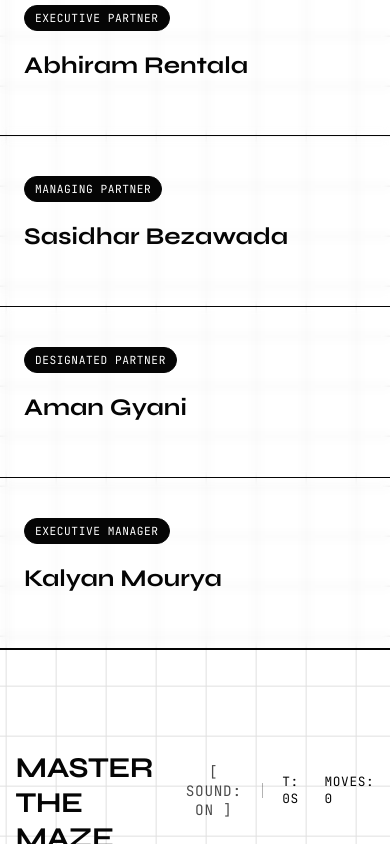
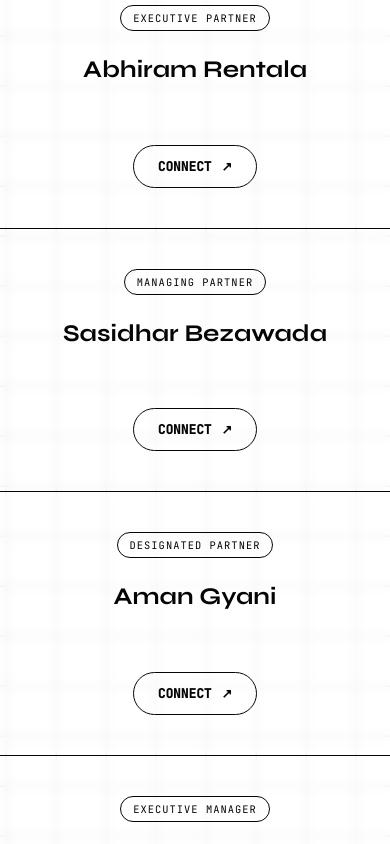
Before and after one commit to variable005/market-maze, a React (Vite) app: page / in a window 390 px wide. Shown: the part 2820-3664 px from the top of the page. Built offline with nearby package versions, Linux system fonts and the light colour scheme.

Commit message:
added connect button with some animations

```diff
--- a/src/App.css
+++ b/src/App.css
@@ -153,11 +153,85 @@ body.dark-mode .nav-logo-img { filter: invert(1) brightness(2); }
 .bg-huge-num { position: absolute; bottom: -50px; right: -20px; font-size: 20rem; font-family: var(--font-display); font-weight: 800; color: var(--ink); opacity: 0.03; z-index: 0; pointer-events: none; line-height: 1; }
 body.dark-mode .deck-item:hover, body.dark-mode .deck-item.active { background: var(--ink); color: var(--bg); }
 
-/* --- LEADERSHIP --- */
+/* --- LEADERSHIP (CREATIVE UPDATE) --- */
 .founders-grid { display: grid; grid-template-columns: repeat(4, 1fr); border-bottom: 1px solid var(--ink); }
-.founder-col { padding: 60px 4vw; border-right: 1px solid var(--ink); display: flex; flex-direction: column; transition: border-color 0.3s; }
+.founder-col {
+    padding: 60px 2vw;
+    border-right: 1px solid var(--ink);
+    display: flex;
+    flex-direction: column;
+    align-items: center; /* Center content */
+    text-align: center;
+    transition: all 0.4s cubic-bezier(0.25, 1, 0.5, 1);
+    position: relative;
+    overflow: hidden;
+    min-height: 400px; /* Taller for effect */
+    justify-content: center;
+}
 .founder-col:last-child { border-right: none; }
-.founder-role { display: inline-block; padding: 5px 10px; border: 1px solid var(--ink); border-radius: 20px; margin-bottom: 20px; font-size: 0.7rem; background: var(--ink); color: var(--bg); width: fit-content; transition: background 0.3s, color 0.3s; }
+.founder-role {
+    display: inline-block;
+    padding: 5px 12px;
+    border: 1px solid var(--ink);
+    border-radius: 20px;
+    margin-bottom: 25px;
+    font-size: 0.65rem;
+    background: transparent;
+    color: var(--ink);
+    transition: all 0.3s;
+    letter-spacing: 0.1em;
+}
+.founder-name {
+    font-size: 1.5rem;
+    line-height: 1.2;
+    margin-bottom: 40px;
+    z-index: 2;
+    transition: transform 0.4s ease;
+}
+
+/* Connect Button Styling */
+.connect-btn {
+    position: absolute;
+    bottom: -60px; /* Hidden initially */
+    opacity: 0;
+    text-decoration: none;
+    font-family: var(--font-tech);
+    font-size: 0.8rem;
+    font-weight: 700;
+    color: var(--bg);
+    background: var(--ink);
+    padding: 12px 24px;
+    border-radius: 50px;
+    display: flex;
+    align-items: center;
+    gap: 10px;
+    transition: all 0.4s cubic-bezier(0.34, 1.56, 0.64, 1);
+    border: 1px solid var(--ink); /* Matching border for hover flip */
+}
+
+/* Hover Effects on Founder Card */
+.founder-col:hover {
+    background: var(--ink);
+}
+.founder-col:hover .founder-role {
+    background: var(--bg);
+    color: var(--ink);
+    border-color: var(--bg);
+}
+.founder-col:hover .founder-name {
+    color: var(--bg);
+    transform: translateY(-20px);
+}
+.founder-col:hover .connect-btn {
+    bottom: 50px;
+    opacity: 1;
+    background: var(--bg);
+    color: var(--ink);
+}
+.connect-btn:hover {
+    transform: scale(1.1);
+    box-shadow: 0 0 20px rgba(255,255,255,0.3);
+}
 
 /* --- FAQ SECTION --- */
 .faq-container { display: flex; flex-direction: column; }
@@ -258,7 +332,27 @@ body.dark-mode .maze-overlay { background: var(--glass-bg); }
     .hero-title { font-size: clamp(1.8rem, 7vw, 2.5rem); word-break: normal; overflow-wrap: break-word; text-align: left; }
     .hero-footer { align-items: flex-start; text-align: left; margin-top: 30px; gap: 30px; flex-direction: column; }
     .hero-sub { text-align: left; margin: 0; }
-    .founder-col, .benefit-box { border-right: none !important; border-bottom: 1px solid var(--ink); padding: 40px 24px; background: rgba(255, 255, 255, 0.05); backdrop-filter: blur(5px); }
+    .founder-col, .benefit-box {
+        border-right: none !important;
+        border-bottom: 1px solid var(--ink);
+        padding: 40px 24px;
+        background: rgba(255, 255, 255, 0.05);
+        backdrop-filter: blur(5px);
+        min-height: auto; /* Reset for mobile */
+    }
+
+    /* Mobile Leadership Tweaks */
+    .founder-col .connect-btn {
+        position: relative;
+        bottom: auto;
+        opacity: 1;
+        margin-top: 20px;
+        background: transparent;
+        color: var(--ink);
+        border: 1px solid var(--ink);
+    }
+    .founder-col:hover .founder-name { transform: none; }
+
     .founder-col:last-child { border-bottom: none; }
     .nav-bar { position: fixed; top: 15px; left: 50%; transform: translateX(-50%); width: calc(100% - 32px); padding: 10px 16px; justify-content: space-between; }
     .nav-logo-img { height: 20px; width: auto; }
--- a/src/App.jsx
+++ b/src/App.jsx
@@ -42,6 +42,30 @@ const servicesData = [
         title: "Business Ops Consulting",
         desc: "Tackling critical issues to ensure sustainable business growth.",
         tags: ["SCALING", "PROCESS", "AUDITS"]
+    }
+];
+
+// --- DATA: LEADERSHIP TEAM ---
+const leadershipData = [
+    {
+        name: "Abhiram Rentala",
+        role: "EXECUTIVE PARTNER",
+        linkedin: "https://www.linkedin.com/in/abhiram-rentala-11ab0a1a7?utm_source=share&utm_campaign=share_via&utm_content=profile&utm_medium=ios_app"
+    },
+    {
+        name: "Sasidhar Bezawada",
+        role: "MANAGING PARTNER",
+        linkedin: "https://www.linkedin.com/in/b-sasidhar-b02b56252?utm_source=share&utm_campaign=share_via&utm_content=profile&utm_medium=ios_app"
+    },
+    {
+        name: "Aman Gyani",
+        role: "DESIGNATED PARTNER",
+        linkedin: "https://www.linkedin.com/in/aman-gyani-7495421a7?utm_source=share&utm_campaign=share_via&utm_content=profile&utm_medium=android_app"
+    },
+    {
+        name: "Kalyan Mourya",
+        role: "EXECUTIVE MANAGER",
+        linkedin: "https://www.linkedin.com/in/kalyan-mourya-ab7780261/"
     }
 ];
 
@@ -734,10 +758,20 @@ export default function App() {
                             <div className="pad-x pad-y border-b"><h2>Leadership</h2></div>
                         </RevealOnScroll>
                         <div className="founders-grid">
-                            <div className="founder-col"><span className="founder-role mono">EXECUTIVE PARTNER</span><h3 className="founder-name">Abhiram Rentala</h3></div>
-                            <div className="founder-col"><span className="founder-role mono">MANAGING PARTNER</span><h3 className="founder-name">Sasidhar Bezawada</h3></div>
-                            <div className="founder-col"><span className="founder-role mono">DESIGNATED PARTNER</span><h3 className="founder-name">Aman Gyani</h3></div>
-                            <div className="founder-col"><span className="founder-role mono">EXECUTIVE MANAGER</span><h3 className="founder-name">Kalyan Mourya</h3></div>
+                            {leadershipData.map((leader, index) => (
+                                <div className="founder-col" key={index}>
+                                    <span className="founder-role mono">{leader.role}</span>
+                                    <h3 className="founder-name">{leader.name}</h3>
+                                    <a
+                                        href={leader.linkedin}
+                                        target="_blank"
+                                        rel="noopener noreferrer"
+                                        className="connect-btn"
+                                    >
+                                        CONNECT <span>↗</span>
+                                    </a>
+                                </div>
+                            ))}
                         </div>
                     </section>
 
```
